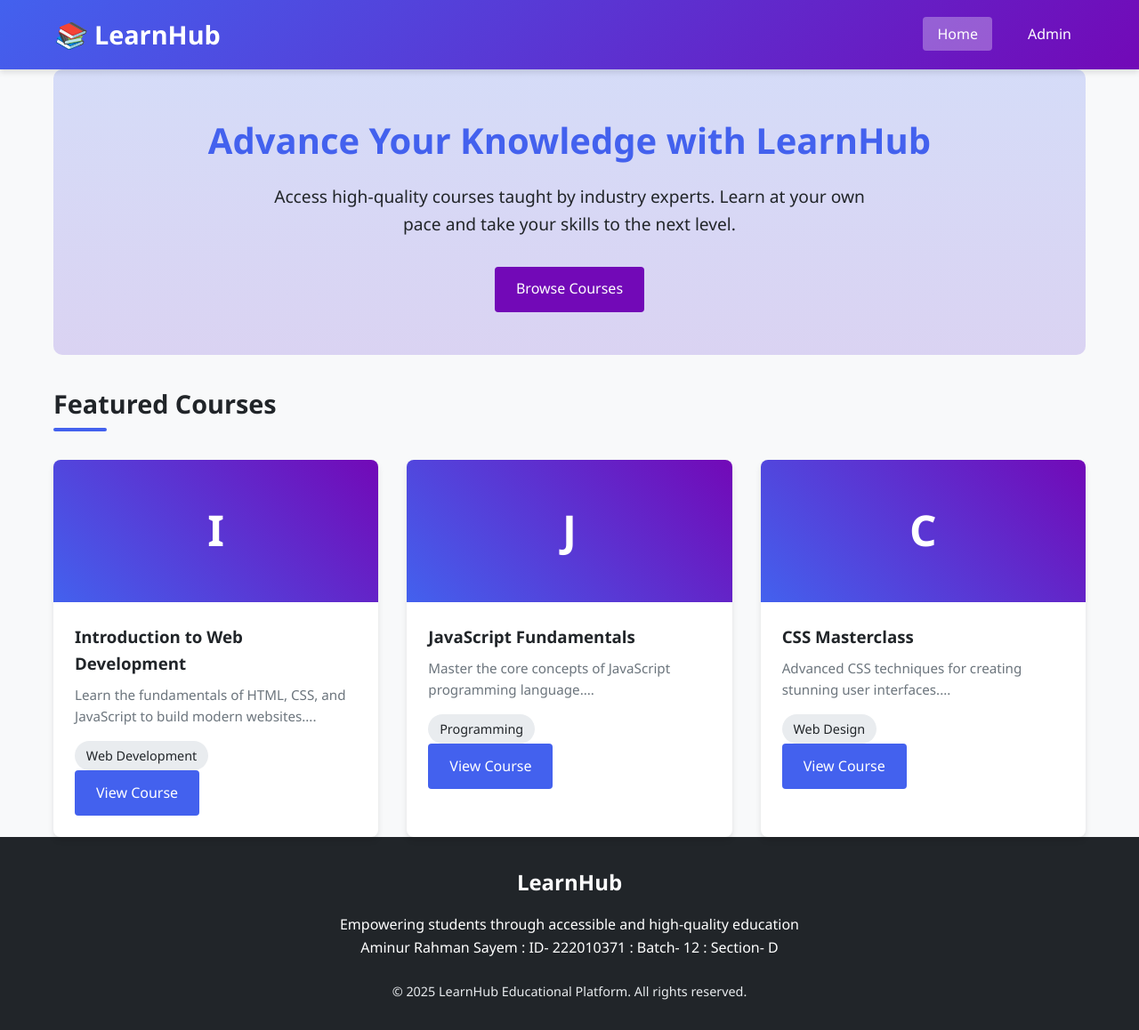
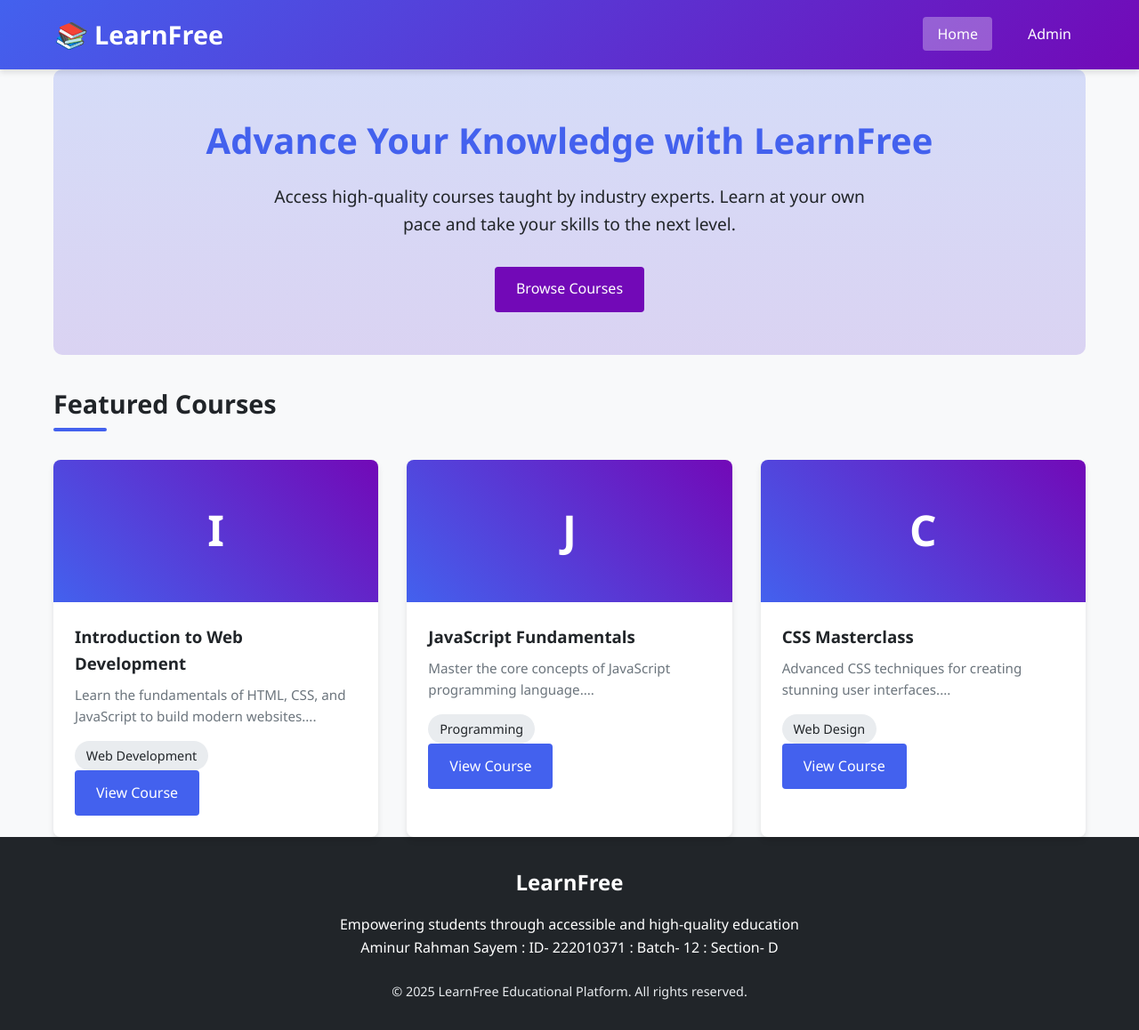
Before and after one commit to Lunero8/idp1, a plain HTML site: page index.html in a window 1280 px wide. Shown: the whole page at 89% size. Drawn offline with Linux system fonts and the light colour scheme.

Commit message:
core name changes

```diff
--- a/index.html
+++ b/index.html
@@ -3,7 +3,7 @@
 <head>
     <meta charset="UTF-8">
     <meta name="viewport" content="width=device-width, initial-scale=1.0">
-    <title>LearnHub - Educational Platform</title>
+    <title>LearnFree - Educational Platform</title>
     <link rel="stylesheet" href="css/style.css">
 </head>
 <body>
@@ -11,7 +11,7 @@
         <div class="container header-container">
             <div class="logo">
                 <i>📚</i>
-                <span>LearnHub</span>
+                <span>LearnFree</span>
             </div>
             <nav>
                 <ul>
@@ -25,7 +25,7 @@
     <main class="container">
         <section id="home-page">
             <div class="hero">
-                <h1>Advance Your Knowledge with LearnHub</h1>
+                <h1>Advance Your Knowledge with LearnFree</h1>
                 <p>Access high-quality courses taught by industry experts. Learn at your own pace and take your skills to the next level.</p>
                 <a href="#" class="btn btn-secondary" id="browse-courses">Browse Courses</a>
             </div>
@@ -39,10 +39,10 @@
 
     <footer>
         <div class="container footer-content">
-            <div class="footer-logo">LearnHub</div>
+            <div class="footer-logo">LearnFree</div>
             <p>Empowering students through accessible and high-quality education</p>
             <p>Aminur Rahman Sayem : ID- 222010371 : Batch- 12 : Section- D</p>
-            <p class="copyright">© 2025 LearnHub Educational Platform. All rights reserved.</p>
+            <p class="copyright">© 2025 LearnFree Educational Platform. All rights reserved.</p>
         </div>
     </footer>
 
```
Also changed, not shown: admin.html (+4 -4 lines), course-detail.html (+4 -4 lines).
